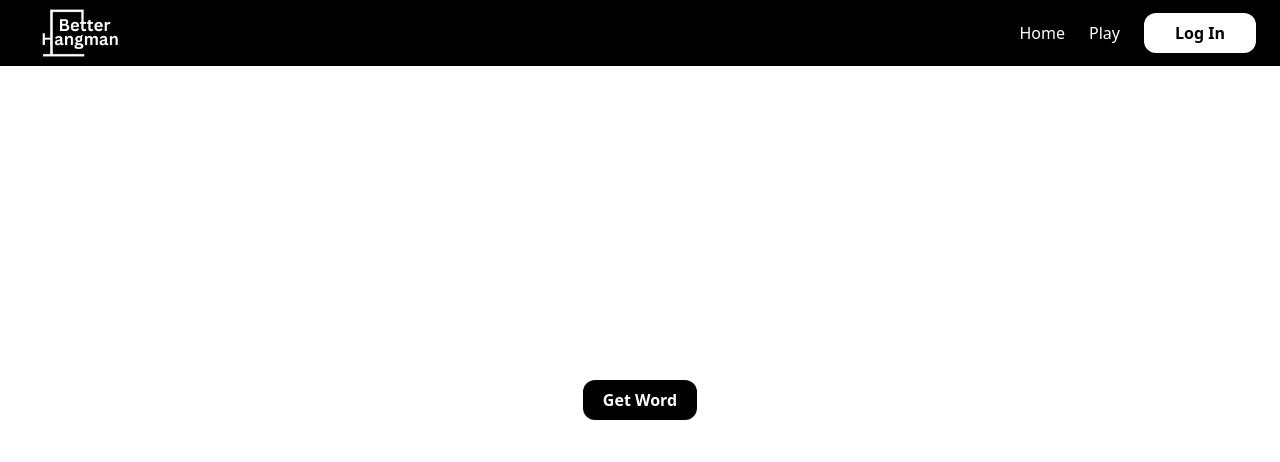
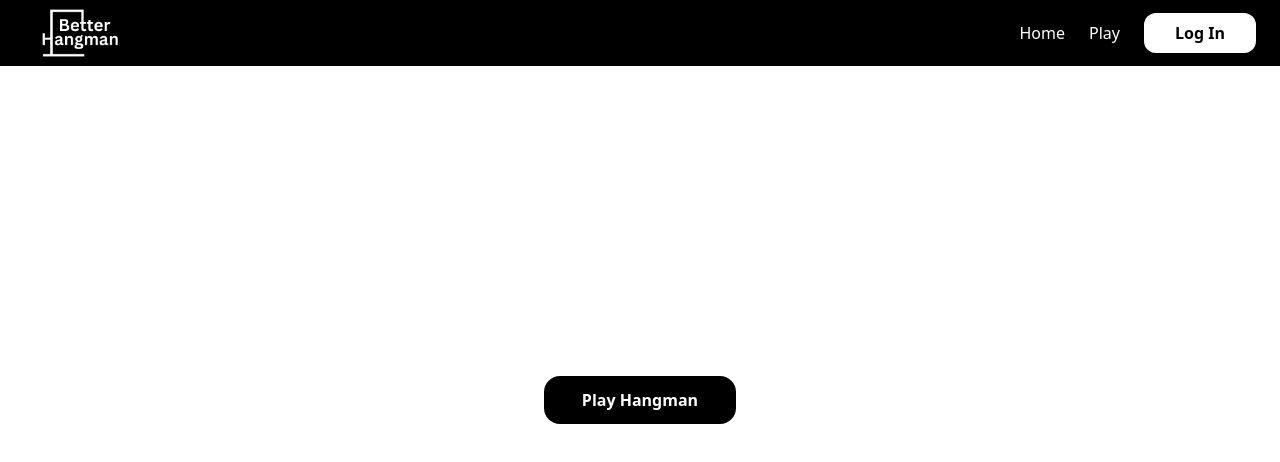
Before and after one commit to connorcarpenter15/betterhangman.com, a SvelteKit app: page / in a window 1280 px wide. Shown: the top 462 px of the page. Built offline with nearby package versions, Linux system fonts and the light colour scheme; no server answers.

Commit message:
style game component

```diff
--- a/src/components/Game.svelte
+++ b/src/components/Game.svelte
@@ -47,23 +47,6 @@
       letterToGuess = null;
     }
   }
-
-  // handle game over popup
-  let showGameOver = false;
-
-  // Function to set showGameOver to true after 2 seconds
-  const delayGameOver = () => {
-    setTimeout(() => {
-      showGameOver = true;
-    }, 700); // 700 milliseconds = 0.7 seconds
-  };
-
-  // Delay showing the popup
-  $: {
-    if ($gameStore.gameOver) {
-      delayGameOver();
-    }
-  }
 </script>
 
 <!-- body wrapper -->
@@ -75,23 +58,23 @@
   <!-- hangman image -->
   <div class="w-1/2 flex flex-col">
     {#if !$gameStore.currentGame && !$gameStore.isLoading}
-      <div class="flex flex-col items-center">
+      <div class="flex flex-col justify-start">
         <button
           on:click={startGame}
-          class="rounded-2xl bg-black px-6 py-3 font-bold text-white hover:bg-gray-700"
+          class="rounded-2xl bg-black px-6 py-3 w-36 font-bold text-white hover:bg-gray-700"
           >New Game</button
         >
       </div>
 
       <!-- game interface -->
     {:else if !$gameStore.isLoading}
-      <h1 class="text-xl mb-4">Letters Guessed</h1>
+      <h1 class="text-xl mb-4">Letters Guessed:</h1>
 
       <!-- icons of guessed letters -->
-      <div class="flex flex-wrap mb-20 w-3/5 items-center">
+      <div class="flex flex-wrap w-3/5 items-center min-h-32 mb-10">
         {#each $gameStore.lettersGuessed as letter}
           <div
-            class="m-2 w-8 h-8 rounded-lg shadow items-center justify-center flex border-black border"
+            class="my-2 mr-4 w-8 h-8 rounded-lg shadow items-center justify-center flex border-black border mb-auto"
           >
             {letter}
           </div>
@@ -99,9 +82,17 @@
       </div>
 
       <!-- current state of guessed word -->
-      <div class="flex flex-wrap mb-20">
+      <div class="flex">
         {#each $gameStore.guessedWord as letter}
-          <p class="m-2">{letter}</p>
+          <div class="w-7 flex justify-center text-xl">
+            {letter !== "" ? letter : " "}
+          </div>
+        {/each}
+      </div>
+
+      <div class="flex mb-16">
+        {#each Array($gameStore.guessedWord.length).fill("") as _}
+          <div class="w-5 h-0.5 bg-black m-1"></div>
         {/each}
       </div>
 
@@ -110,7 +101,7 @@
         <input
           bind:value={letterToGuess}
           on:keydown={(e) => handleGuess(e)}
-          class="border-black px-4 py-1 m-4 border rounded"
+          class="border-black px-4 py-1 my-4 border rounded"
           type="text"
           placeholder="Guess a letter"
         />
@@ -127,13 +118,13 @@
       ></div>
     {/if}
 
-    <!-- dispaly game over popup -->
-    {#if showGameOver}
+    <!-- display game over popup -->
+    {#if $gameStore.gameOver}
       <div
-        class="fixed top-0 left-40 w-full h-full flex items-center justify-center z-50"
+        class="fixed top-0 left-40 w-full h-full flex items-center justify-center"
       >
         <div
-          class="shadow-2xl bg-white p-4 w-1/3 flex flex-col items-center justify-center"
+          class="shadow-2xl bg-white p-4 w-1/3 flex flex-col items-center justify-center border-gray-200 border min-h-96"
         >
           <h1 class="font-bold text-2xl m-6">
             {$gameStore.incorrectGuesses === 6 ? "You lose..." : "You win!"}
@@ -152,7 +143,6 @@
 
           <button
             on:click={() => {
-              showGameOver = false;
               gameHandlers.resetGame();
             }}
             class="rounded-2xl bg-black px-6 py-3 font-bold text-white hover:bg-gray-700 m-6"
--- a/src/routes/+page.svelte
+++ b/src/routes/+page.svelte
@@ -1,37 +1,12 @@
 <script>
   import Header from "../components/Header.svelte";
-  import { getRandomWord } from "$lib/firebase/firebase.client.js";
-
-  let randomWord;
-  let definition;
-  let errorText;
 </script>
 
 <Header />
 
-<div class="flex flex-col items-center justify-center h-screen">
+<div class="flex flex-col items-center justify-center w-full h-screen">
   <button
-    class="rounded-xl bg-black text-white px-5 py-2 font-bold hover:bg-gray-700 m-10"
-    on:click={getRandomWord()
-      .then((word) => {
-        randomWord = word.data.word;
-        definition = word.data.definition;
-      })
-      .catch((e) => (errorText = e))}>Get Word</button
+    class="rounded-2xl bg-black text-white px-5 py-3 font-bold hover:bg-gray-700 m-10 w-48"
+    on:click={() => (window.location.href = "/play")}>Play Hangman</button
   >
-
-  {#if randomWord}
-    <h1>{randomWord}</h1>
-  {/if}
-
-  {#if definition}
-    <h1>{definition}</h1>
-  {/if}
-
-  {#if errorText}
-    <h1 class="text-red-500">{errorText.code}</h1>
-    <h1 class="text-red-500">{errorText.message}</h1>
-    <h1 class="text-red-500">{errorText.additionalContext}</h1>
-    <h1 class="text-red-500">{errorText}</h1>
-  {/if}
 </div>
```
